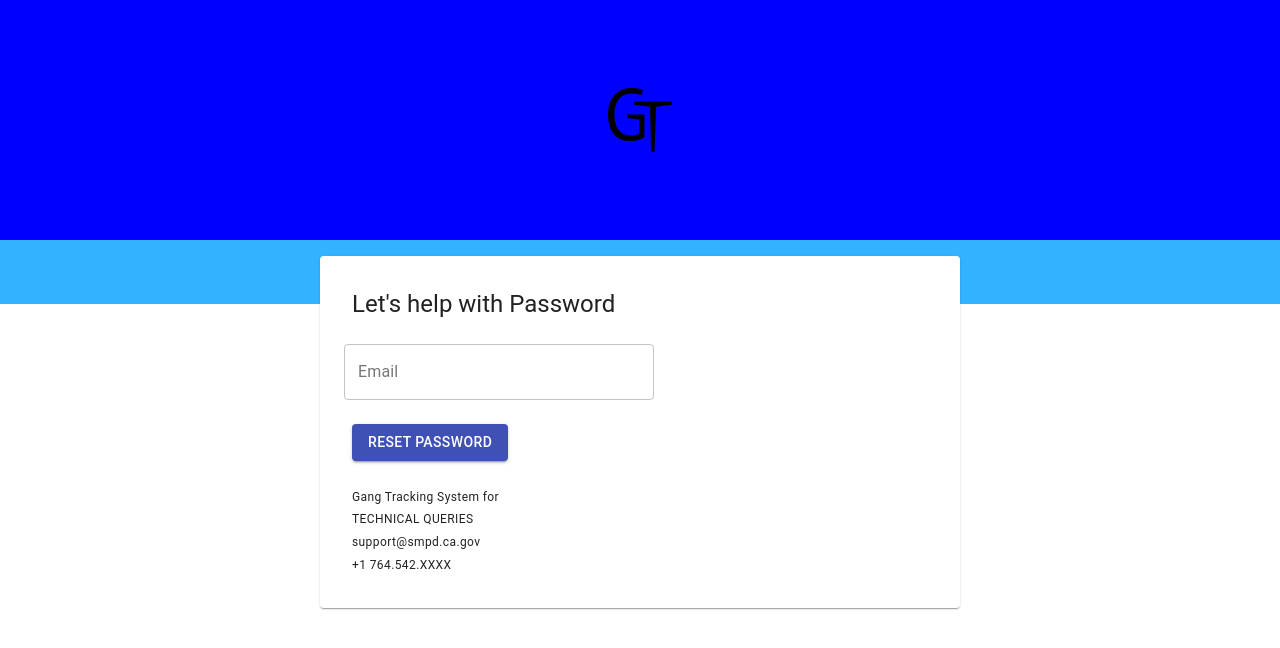
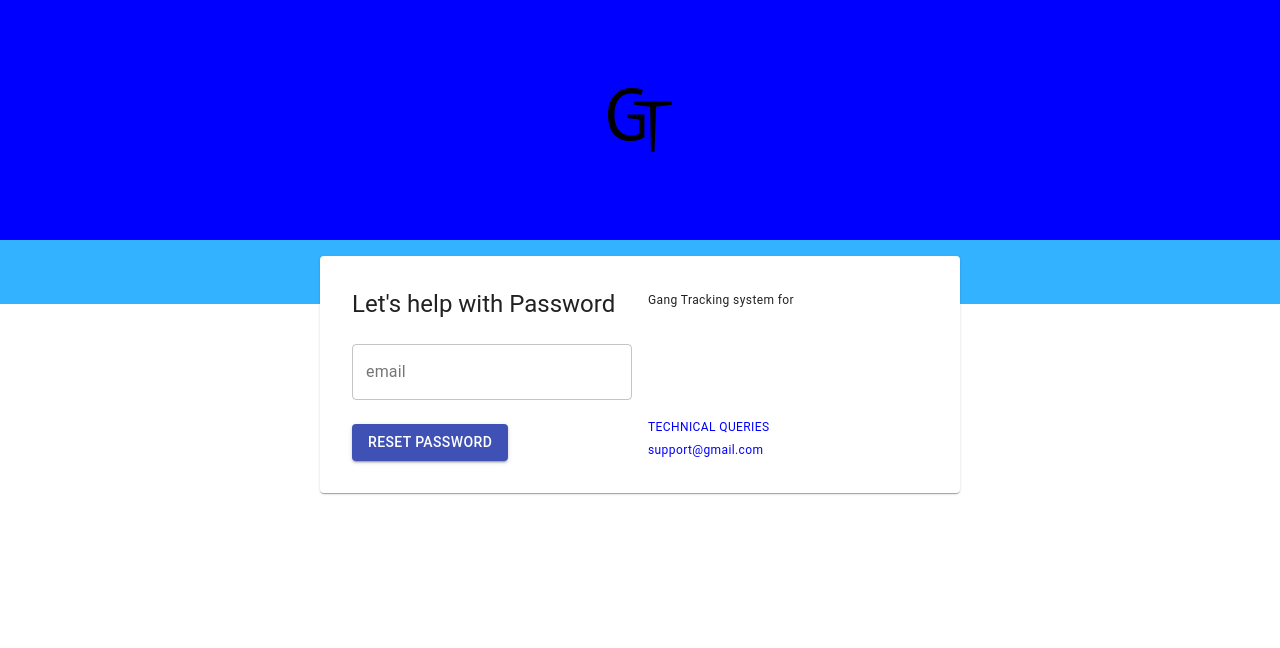
Before and after one commit to amulyanancharla/react-project, a React (Create React App) app: page /forgot_password in a window 1280 px wide. Shown: the top 648 px of the page. Built offline with nearby package versions, Linux system fonts and the light colour scheme.

Commit message:
reset password

```diff
--- a/src/Components/ForgotPassword.js
+++ b/src/Components/ForgotPassword.js
@@ -12,38 +12,34 @@ function ForgotPassword() {
 		  	<Grid container justify="center" style={{backgroundColor: "#33b2ff", height: "4rem"}}>
 		    	<Grid item xs={6}>
 		      		<Paper style={{padding: "2rem", marginTop: "1rem"}}>
-		        <Grid container spacing={3} direction="column">
-		          <Grid container item xs={2} sm={7} spacing={4} direction="column">
+						<Grid container spacing={2}>
+							<Grid item xs={6}>
+								<Grid container spacing={3} justify='flex-start'>
 									<Grid item>
-		              <Typography variant="h5" component="h4">
-		                Let's help with Password
-		              </Typography>
+										<Typography variant='h5'>Let's help with Password</Typography>
 									</Grid>
-		            <Grid item container spacing={2} direction="column">
-		              <TextField id="Email" label="Email" variant="outlined" />
+									<Grid item xs={12}>
+										<TextField variant='outlined' fullWidth label='email' />
 									</Grid>
-		            <Grid item container justify="space-between">
-		              <Button variant="contained" color="primary" type="submit">
-								    RESET PASSWORD
-							    </Button>
+									<Grid item>
+										<Button variant='contained' color='primary'>RESET PASSWORD</Button>
 									</Grid>
 								</Grid>
-              <Grid item container direction="column" justify="center">
+							</Grid>
+							<Grid item container xs={6} direction='column' justify='space-between'>
 								<Grid item>
-                  <Typography variant="caption">
-                    Gang Tracking System for
-                  </Typography>
+									<Typography variant='caption'>Gang Tracking system for</Typography>
 								</Grid>
 								<Grid item>
-                  <Typography variant="caption">
-                    TECHNICAL QUERIES
-                    <br />
-                    support@smpd.ca.gov
-                    <br />
-                    +1 764.542.XXXX
-                  </Typography>
+									<Grid container direction='column' style={{color: 'blue'}}>
+										<Grid item>
+											<Typography variant='caption'>TECHNICAL QUERIES</Typography>
 										</Grid>
-
+										<Grid item>
+											<Typography variant='caption'>support@gmail.com</Typography>
+										</Grid>
+									</Grid>
+								</Grid>
 							</Grid>
 						</Grid>
 					</Paper>
```
Lines whose indentation alone changed are shown as unchanged.
